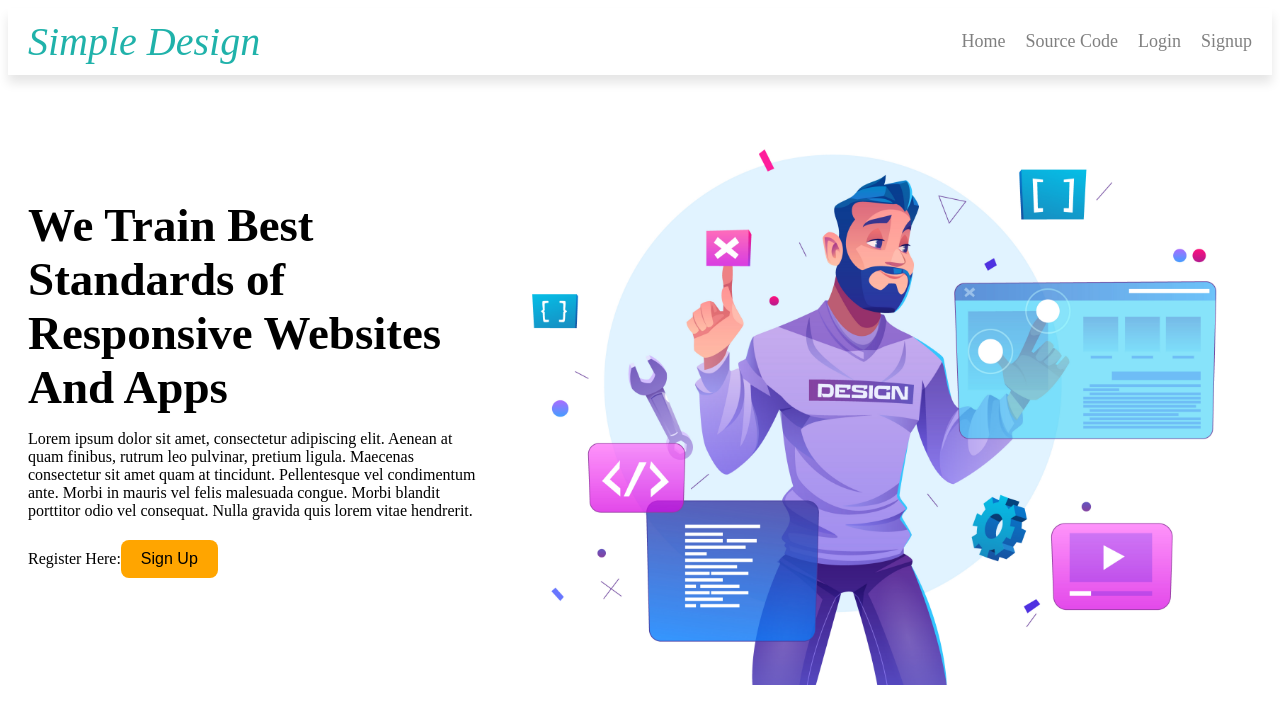
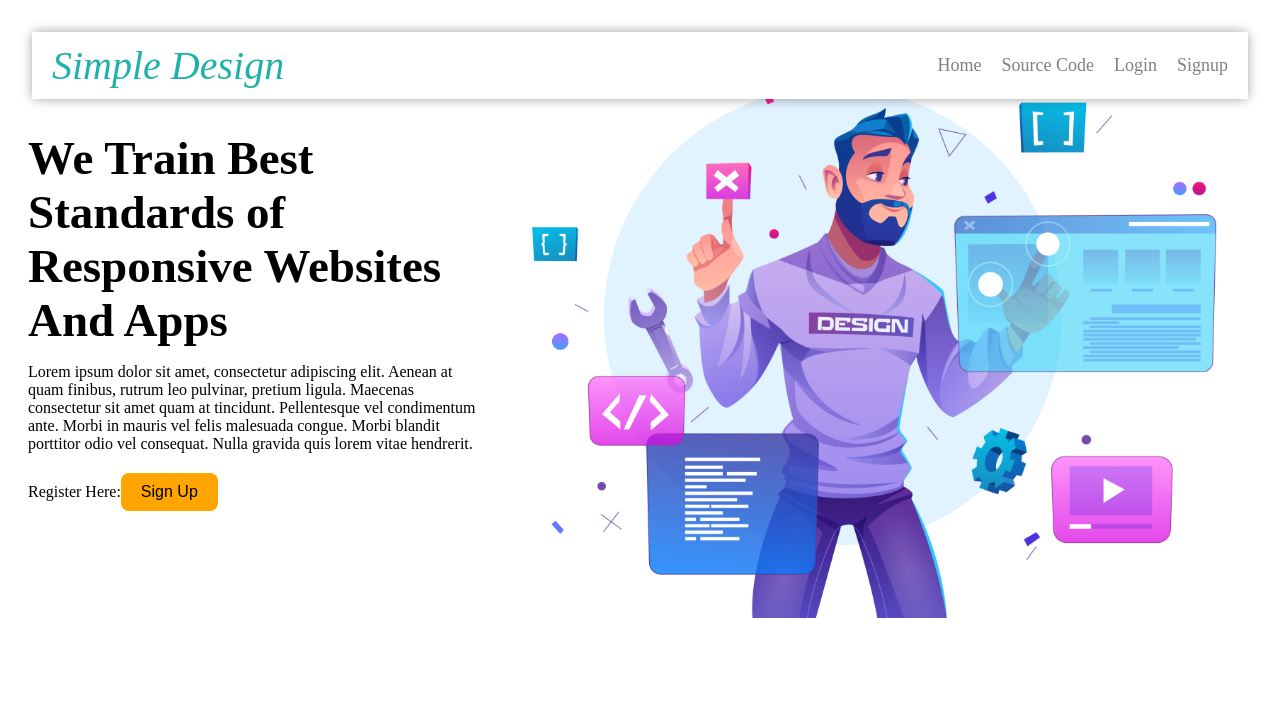
Before and after one commit to HikmaAnwar/simple-react-design, a React (Create React App) app: page / in a window 1280 px wide. Shown: the top 724 px of the page. Built offline with nearby package versions, Linux system fonts and the light colour scheme.

Commit message:
fix: adjusted the position of the nav bar

```diff
--- a/src/allStylesAndComponents/nav.module.css
+++ b/src/allStylesAndComponents/nav.module.css
@@ -4,9 +4,18 @@
     align-items: center;
     background-color: white;
     padding: 10px 20px;
-    color: white;
-    box-shadow: 0 8px 10px rgba(0, 0, 0, 0.1);
+    color: black; /* Changed to ensure text is visible on a white background */
+    position: fixed;
+    margin-left: 4ch;
+    margin-right: 4ch;
+    margin-top:4ch;
+    top: 0;
+    left: 0;
+    right: 0;
+    z-index: 1000; /* Ensure it stays on top of other content */
+    box-shadow: 0 4px 10px rgba(0, 0, 0, 0.1), 0 -4px 10px rgba(0, 0, 0, 0.1), 4px 0 10px rgba(0, 0, 0, 0.1), -4px 0 10px rgba(0, 0, 0, 0.1); /* Shadow on all sides */
 }
+
 
 .navbarBrand a {
     color: lightseagreen;
@@ -34,5 +43,5 @@
 }
 
 .navbarLinks a:hover {
-    text-decoration: underline;
+    color: black;
 }
```
